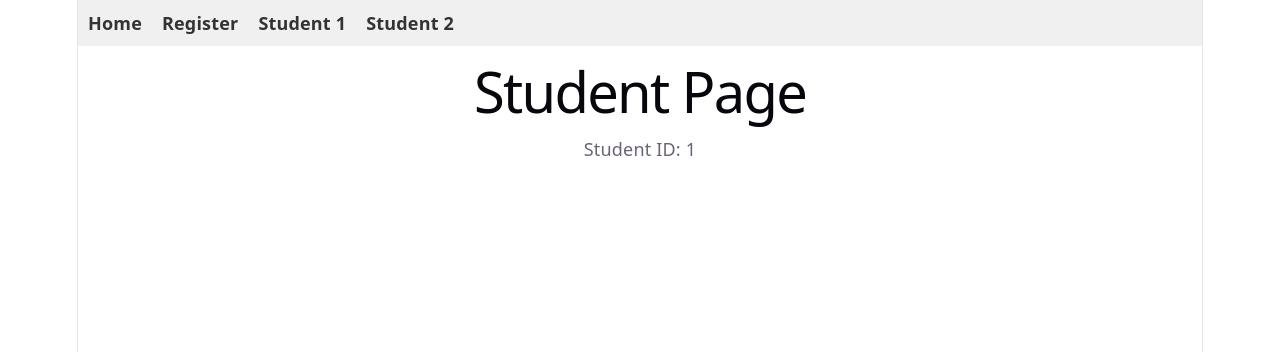
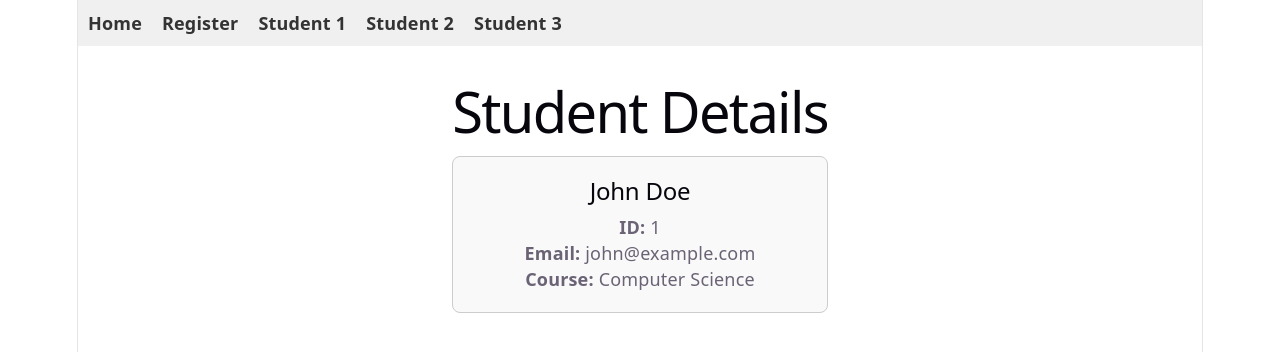
Before and after one commit to calucinSIT-rye/midterm-activity-two, a React (Vite) app: page /student/1 in a window 1280 px wide. Shown: the top 352 px of the page. Built offline with nearby package versions, Linux system fonts and the light colour scheme.

Commit message:
created a student details page.

```diff
--- a/src/App.jsx
+++ b/src/App.jsx
@@ -1,9 +1,9 @@
 import React from 'react';
 import { BrowserRouter as Router, Routes, Route } from 'react-router-dom';
-import NavBar from './NavBar';
-import Home from './Home';
-import Register from './Register';
-import Student from './Student';
+import NavBar from './components/Navbar';
+import Home from './pages/Home';
+import Register from './pages/Register';
+import StudentDetails from './components/StudentDetails';
 import './App.css';
 
 function App() {
@@ -13,7 +13,7 @@ function App() {
       <Routes>
         <Route path="/home" element={<Home />} />
         <Route path="/register" element={<Register />} />
-        <Route path="/student/:id" element={<Student />} />
+        <Route path="/student/:id" element={<StudentDetails />} />
       </Routes>
     </Router>
   );
--- a/src/Register.jsx
+++ /dev/null
@@ -1,96 +0,0 @@
-import React, { useState } from 'react';
-
-const Register = () => {
-  const [formData, setFormData] = useState({
-    name: '',
-    email: '',
-    course: ''
-  });
-
-  const [errors, setErrors] = useState({
-    name: '',
-    email: '',
-    course: ''
-  });
-
-  const validate = () => {
-    const newErrors = {};
-    if (!formData.name.trim()) {
-      newErrors.name = 'Name is required';
-    }
-    if (!formData.email.trim()) {
-      newErrors.email = 'Email is required';
-    } else if (!/\S+@\S+\.\S+/.test(formData.email)) {
-      newErrors.email = 'Email format is invalid';
-    }
-    if (!formData.course.trim()) {
-      newErrors.course = 'Course is required';
-    }
-    setErrors(newErrors);
-    return Object.keys(newErrors).length === 0;
-  };
-
-  const handleChange = (e) => {
-    const { name, value } = e.target;
-    setFormData({
-      ...formData,
-      [name]: value
-    });
-  };
-
-  const handleSubmit = (e) => {
-    e.preventDefault();
-    if (validate()) {
-      alert('Form submitted successfully!');
-      // Reset form or handle submission
-    }
-  };
-
-  const isFormValid = formData.name.trim() && /\S+@\S+\.\S+/.test(formData.email) && formData.course.trim();
-
-  return (
-    <div>
-      <h1>Register Page</h1>
-      <form onSubmit={handleSubmit}>
-        <div>
-          <label htmlFor="name">Name:</label>
-          <input
-            type="text"
-            id="name"
-            name="name"
-            value={formData.name}
-            onChange={handleChange}
-          />
-          {errors.name && <p style={{ color: 'red' }}>{errors.name}</p>}
-        </div>
-        <div>
-          <label htmlFor="email">Email:</label>
-          <input
-            type="email"
-            id="email"
-            name="email"
-            value={formData.email}
-            onChange={handleChange}
-          />
-          {errors.email && <p style={{ color: 'red' }}>{errors.email}</p>}
-        </div>
-        <div>
-          <label htmlFor="course">Course:</label>
-          <input
-            type="text"
-            id="course"
-            name="course"
-            value={formData.course}
-            onChange={handleChange}
-          />
-          {errors.course && <p style={{ color: 'red' }}>{errors.course}</p>}
-        </div>
-        <button type="submit" disabled={!isFormValid}>
-          Submit
-        </button>
-      </form>
-    </div>
-  );
-};
-
-export default Register;
--- a/src/Student.jsx
+++ /dev/null
@@ -1,15 +0,0 @@
-import React from 'react';
-import { useParams } from 'react-router-dom';
-
-const Student = () => {
-  const { id } = useParams();
-
-  return (
-    <div>
-      <h1>Student Page</h1>
-      <p>Student ID: {id}</p>
-    </div>
-  );
-};
-
-export default Student;
--- a/src/NavBar.jsx
+++ b/src/components/Navbar.jsx
@@ -9,6 +9,7 @@ const NavBar = () => {
         <li><Link to="/register">Register</Link></li>
         <li><Link to="/student/1">Student 1</Link></li>
         <li><Link to="/student/2">Student 2</Link></li>
+        <li><Link to="/student/3">Student 3</Link></li>
       </ul>
     </nav>
   );
--- /dev/null
+++ b/src/components/StudentDetails.jsx
@@ -0,0 +1,38 @@
+import React from 'react';
+import { useParams } from 'react-router-dom';
+
+const Student = () => {
+  const { id } = useParams();
+
+  // Mock student data
+  const students = [
+    { id: '1', name: 'John Doe', email: 'john@example.com', course: 'Computer Science' },
+    { id: '2', name: 'Jane Smith', email: 'jane@example.com', course: 'Mathematics' },
+    { id: '3', name: 'Bob Johnson', email: 'bob@example.com', course: 'Physics' },
+  ];
+
+  const student = students.find(s => s.id === id);
+
+  if (!student) {
+    return (
+      <div>
+        <h1>Student Not Found</h1>
+        <p>No student found with ID: {id}</p>
+      </div>
+    );
+  }
+
+  return (
+    <div style={{ padding: '20px', maxWidth: '600px', margin: '0 auto' }}>
+      <h1>Student Details</h1>
+      <div style={{ border: '1px solid #ccc', padding: '20px', borderRadius: '8px', backgroundColor: '#f9f9f9' }}>
+        <h2>{student.name}</h2>
+        <p><strong>ID:</strong> {student.id}</p>
+        <p><strong>Email:</strong> {student.email}</p>
+        <p><strong>Course:</strong> {student.course}</p>
+      </div>
+    </div>
+  );
+};
+
+export default Student;
--- /dev/null
+++ b/src/components/StudentForm.jsx
@@ -0,0 +1,93 @@
+import React, { useState } from 'react';
+
+const StudentForm = () => {
+  const [formData, setFormData] = useState({
+    name: '',
+    email: '',
+    course: ''
+  });
+
+  const [errors, setErrors] = useState({
+    name: '',
+    email: '',
+    course: ''
+  });
+
+  const validate = () => {
+    const newErrors = {};
+    if (!formData.name.trim()) {
+      newErrors.name = 'Name is required';
+    }
+    if (!formData.email.trim()) {
+      newErrors.email = 'Email is required';
+    } else if (!/\S+@\S+\.\S+/.test(formData.email)) {
+      newErrors.email = 'Email format is invalid';
+    }
+    if (!formData.course.trim()) {
+      newErrors.course = 'Course is required';
+    }
+    setErrors(newErrors);
+    return Object.keys(newErrors).length === 0;
+  };
+
+  const handleChange = (e) => {
+    const { name, value } = e.target;
+    setFormData({
+      ...formData,
+      [name]: value
+    });
+  };
+
+  const handleSubmit = (e) => {
+    e.preventDefault();
+    if (validate()) {
+      alert('Form submitted successfully!');
+      // Reset form or handle submission
+    }
+  };
+
+  const isFormValid = formData.name.trim() && /\S+@\S+\.\S+/.test(formData.email) && formData.course.trim();
+
+  return (
+    <form onSubmit={handleSubmit}>
+      <div>
+        <label htmlFor="name">Name:</label>
+        <input
+          type="text"
+          id="name"
+          name="name"
+          value={formData.name}
+          onChange={handleChange}
+        />
+        {errors.name && <p style={{ color: 'red' }}>{errors.name}</p>}
+      </div>
+      <div>
+        <label htmlFor="email">Email:</label>
+        <input
+          type="email"
+          id="email"
+          name="email"
+          value={formData.email}
+          onChange={handleChange}
+        />
+        {errors.email && <p style={{ color: 'red' }}>{errors.email}</p>}
+      </div>
+      <div>
+        <label htmlFor="course">Course:</label>
+        <input
+          type="text"
+          id="course"
+          name="course"
+          value={formData.course}
+          onChange={handleChange}
+        />
+        {errors.course && <p style={{ color: 'red' }}>{errors.course}</p>}
+      </div>
+      <button type="submit" disabled={!isFormValid}>
+        Submit
+      </button>
+    </form>
+  );
+};
+
+export default StudentForm;
--- /dev/null
+++ b/src/pages/Register.jsx
@@ -0,0 +1,13 @@
+import React from 'react';
+import StudentForm from '../components/StudentForm';
+
+const Register = () => {
+  return (
+    <div>
+      <h1>Register Page</h1>
+      <StudentForm />
+    </div>
+  );
+};
+
+export default Register;
```
Also changed, not shown: src/components/StudentList.jsx (added, +26 -0 lines), src/pages/Home.jsx (renamed from src/Home.jsx).
